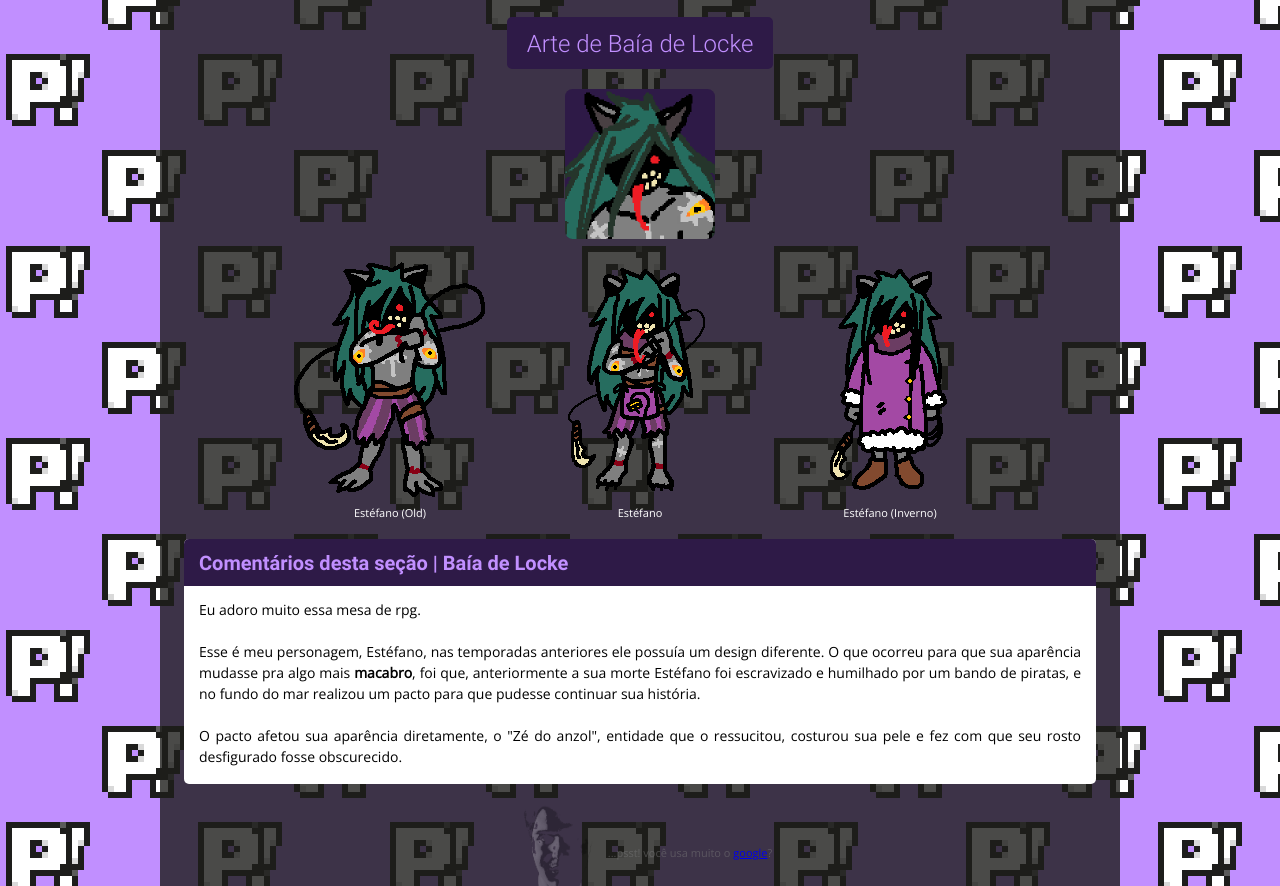
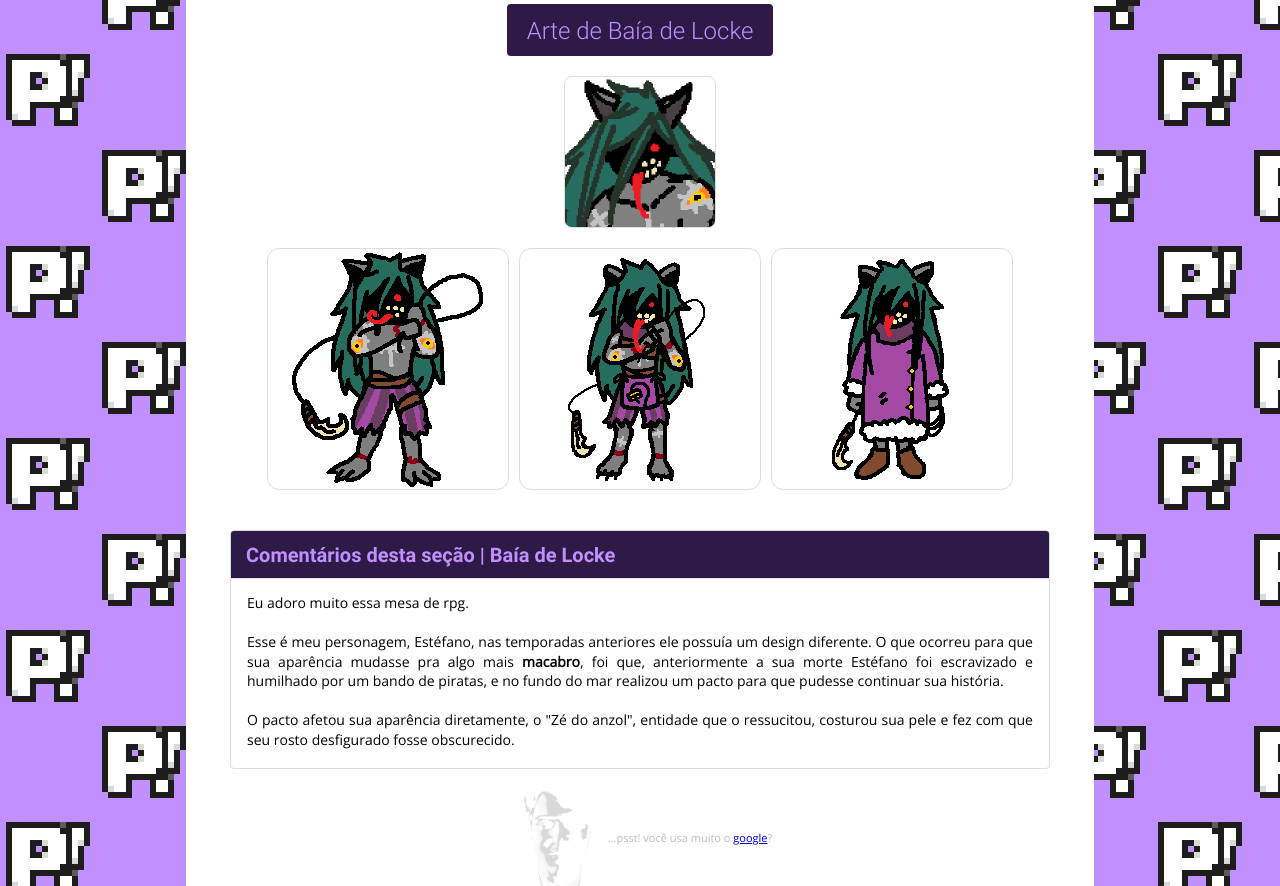
Before and after one commit to lepolerica/old-site, a plain HTML site: page index.html in a window 1280 px wide. Shown: the part 1494-2380 px from the top of the page. Drawn offline with Linux system fonts and the light colour scheme.

Commit message:
Add files via upload

```diff
--- a/index.html
+++ b/index.html
@@ -117,7 +117,7 @@
                 </div>
 
                 <div>
-                    <img src="imagens/baia_locke/la_creatura_icon.png" title="Estéfano" style="height: 150px; width: 150px; background-color: #2e1a47; margin-top: 15px; margin-bottom: 15px;" class="img-style2">
+                    <img src="imagens/baia_locke/la_creatura_icon.png" title="Estéfano" style="height: 150px; width: 150px; margin-top: 15px; margin-bottom: 15px;" class="img-style2">
                 </div>
 
                 <div class="img-row">
--- a/styles_index.css
+++ b/styles_index.css
@@ -33,7 +33,7 @@ body {
 }
 
 header {
-    height: fit-content; width: 75%; margin: auto; background-color: #2e1a47;
+    height: fit-content; width: 71%; margin: auto; background-color: #2e1a47;
     border-top-left-radius: 5px; border-top-right-radius: 5px;
 
 }
@@ -77,8 +77,8 @@ nav {
 }
 
 .white-background {
-    width: 75%; margin: auto;
-    background-color: rgba(29, 29, 27, 0.8);
+    width: 71%; margin: auto;
+    background-color: #ffffff;
     border-bottom-left-radius: 5px; border-bottom-right-radius: 5px;
     overflow: hidden; overflow-wrap: break-word;
 }
@@ -89,7 +89,7 @@ nav {
 }
 
 .header-spacer {
-    background-color: rgba(193, 143, 255, 0.3); height: 70px; width: 3px; border-radius: 5px;
+    background-color: rgba(193, 143, 255, 0.3); height: 70px; width: 3px; border-radius: 4px;
 }
 
 .logo-img {
@@ -114,7 +114,7 @@ nav {
 }
 
 .h2-block {
-    background-color: #2e1a47; border-radius: 5px; width: fit-content; margin: auto; margin-bottom: 20px; margin-top: 20px;
+    background-color: #2e1a47; border-radius: 4px; width: fit-content; margin: auto; margin-bottom: 20px; margin-top: 20px;
     padding: 10px; padding-left: 20px; padding-right: 20px;
 }
 
@@ -123,11 +123,13 @@ nav {
 }
 
 .img-style1 {
-    border-radius: 5%; padding: 5px;
+    border-radius: 5%; margin: 5px;
+    border: solid 1px #dddddd;
 }
 
 .img-style2 {
     display: block; margin: auto; border-radius: 5%;
+    border: solid 1px #dddddd;
 }
 
 .fig-style {
@@ -139,16 +141,18 @@ nav {
 }
 
 .p-comment {
-    font-family: 'opensans'; font-size: 14px; padding: 15px; margin: 0px; line-height: 1.5; text-align: justify;
+    font-family: 'opensans'; font-size: 14px; padding: 16px; margin: 0px; line-height: 1.4; text-align: justify;
 }
 
 .comment-block {
-    background-color: #ffffff; border-radius: 5px; overflow: hidden; width: 95%;
+    background-color: #ffffff; border-radius: 4px; overflow: hidden; width: 90%;
     margin: auto; margin-top: 20px; margin-bottom: 20px;
+    border-style: solid; border-width: 1px; border-color: #dddddd;
 }
 
 .comment-header {
     background-color: #2e1a47; padding-left: 15px; padding-top: 10px; padding-bottom: 10px;
+    border-bottom: solid; border-width: 1px; border-color: #dddddd;
 }
 
 .p-footer {
@@ -181,7 +185,7 @@ nav {
 }
 
 .img-secret {
-    height: 100px; width: 100px; opacity: 25%;
+    height: 100px; width: 100px; opacity: 15%;
 }
 
 .div-secret {
```
